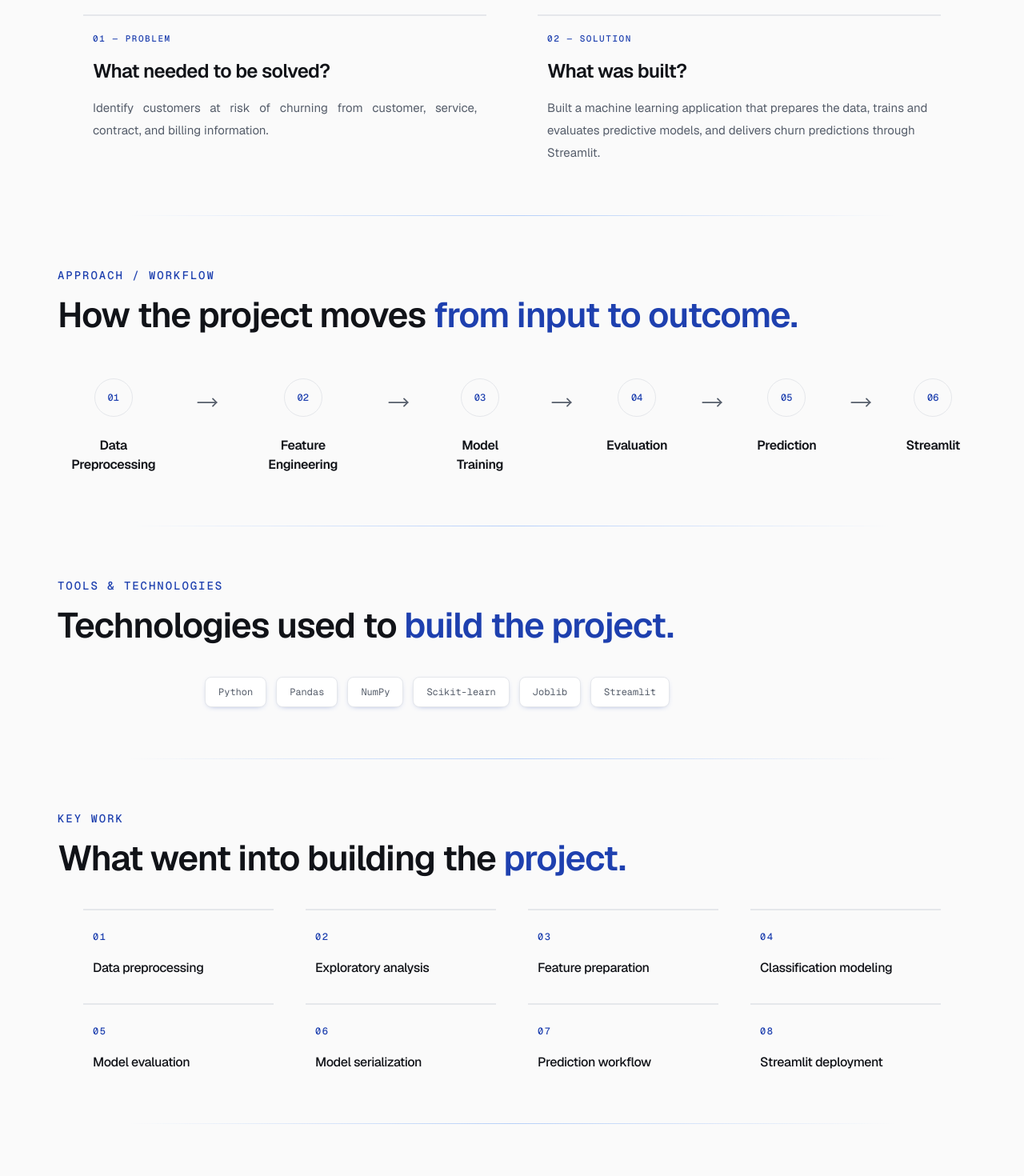
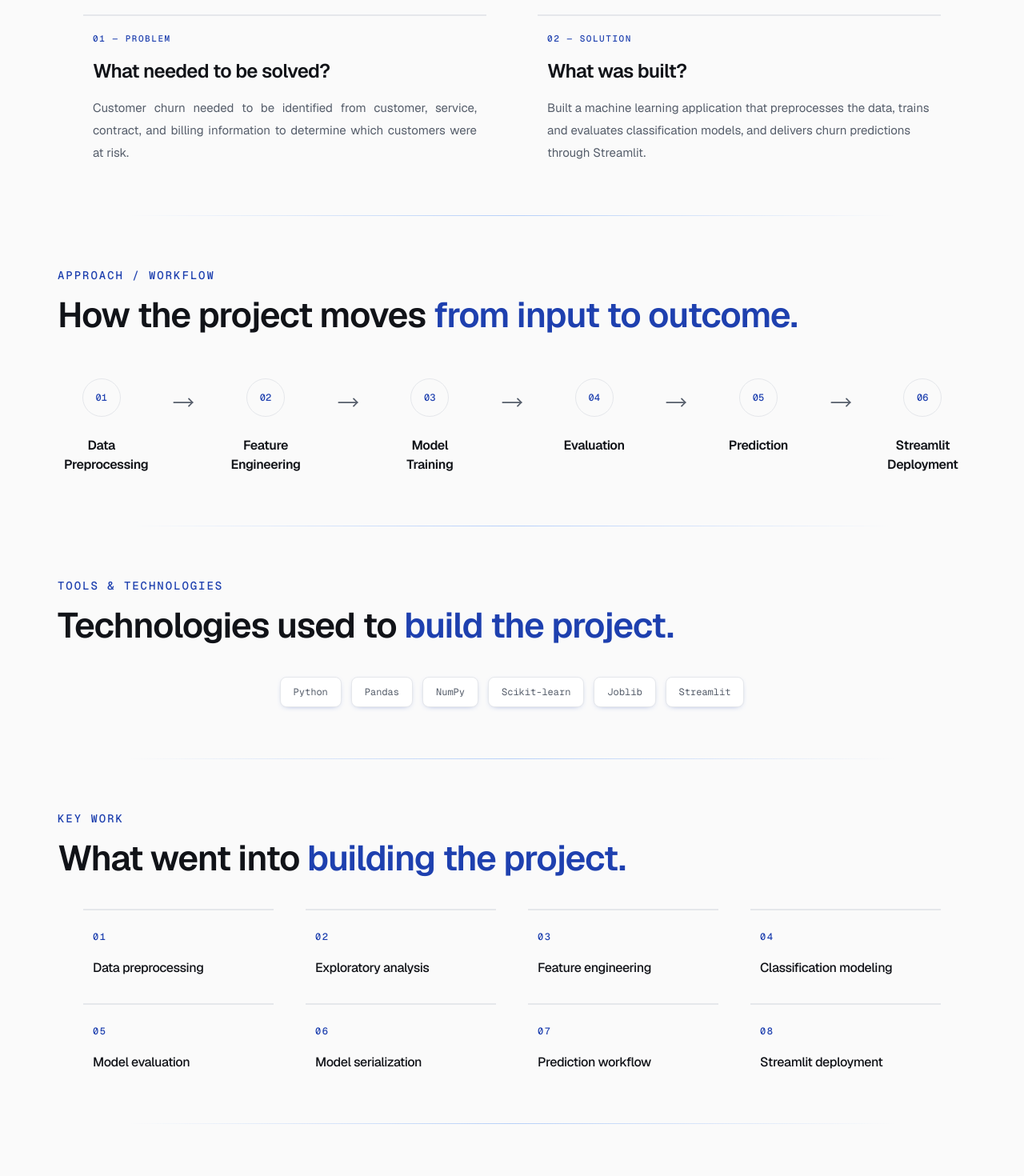
Before and after one commit to abdulrehmanml/ai-ml-portfolio, a Next.js app: page /projects/customer-churn-prediction in a window 1280 px wide. Shown: the part 680-2150 px from the top of the page at 80% size. Built offline with nearby package versions, Linux system fonts and the light colour scheme.

Commit message:
Polish project pages and workflow layout

```diff
--- a/src/app/not-found.tsx
+++ b/src/app/not-found.tsx
@@ -20,38 +20,26 @@ export default function NotFound() {
                 </div>
 
                 <p className="mt-6 font-mono text-sm font-medium uppercase tracking-[0.14em] text-primary">
-                  404
+                  404 — Page Not Found
                 </p>
 
                 <h1 className="mt-4 text-3xl font-semibold leading-[1.08] tracking-tight min-[560px]:text-[40px] lg:text-[56px] lg:leading-[1.05]">
-                  This page doesn&apos;t exist.
+                  The page you&apos;re looking for isn&apos;t available.
                 </h1>
 
                 <p className="mt-4 w-full max-w-xl text-sm leading-6 text-muted-foreground min-[560px]:max-w-3xl min-[560px]:text-base lg:max-w-3xl lg:text-[15px]">
-                  The page you&apos;re looking for may have been moved, removed, or never existed in the first place.
+                  The page may have been moved, removed, or the address may be incorrect.
                 </p>
 
-                <div className="mt-8 flex w-full flex-col items-center justify-center gap-3 min-[560px]:flex-row">
-                  <Link
-                    href="/"
-                    className="group inline-flex h-11 w-full items-center justify-center gap-2 rounded-[10px] bg-primary px-5 text-sm font-medium text-primary-foreground transition-all duration-200 hover:-translate-y-0.5 hover:bg-primary/80 hover:shadow-[0_8px_24px_-8px_var(--primary)] active:translate-y-0 focus-visible:outline-none focus-visible:ring-2 focus-visible:ring-ring focus-visible:ring-offset-2 min-[560px]:w-fit"
-                  >
-                    <ArrowLeft
-                      className="size-4 transition-transform duration-200 group-hover:-translate-x-1"
-                      aria-hidden="true"
-                    />
+                <div className="mt-8 flex w-full flex-row items-center justify-center gap-3">
+                  <Link href="/" className="group inline-flex h-11 w-fit max-w-full items-center justify-center gap-2 rounded-[10px] bg-primary px-5 text-sm font-medium text-primary-foreground transition-all duration-200 hover:-translate-y-0.5 hover:bg-primary/80 hover:shadow-[0_8px_24px_-8px_var(--primary)] active:translate-y-0 focus-visible:outline-none focus-visible:ring-2 focus-visible:ring-ring focus-visible:ring-offset-2">
+                    <ArrowLeft className="size-4 transition-transform duration-200 group-hover:-translate-x-1" aria-hidden="true"/>
                     Back Home
                   </Link>
 
-                  <Link
-                    href="/under-construction"
-                    className="group inline-flex h-11 w-full items-center justify-center gap-2 rounded-[10px] border border-border bg-card px-5 text-sm font-medium text-foreground transition-all duration-200 hover:-translate-y-0.5 hover:border-primary/40 hover:bg-primary/5 hover:shadow-[0_4px_18px_-10px_var(--primary)] active:translate-y-0 focus-visible:outline-none focus-visible:ring-2 focus-visible:ring-ring focus-visible:ring-offset-2 min-[560px]:w-fit"
-                  >
+                  <Link href="/projects" className="group inline-flex h-11 w-fit max-w-full items-center justify-center gap-2 rounded-[10px] border border-border bg-card px-5 text-sm font-medium text-foreground transition-all duration-200 hover:-translate-y-0.5 hover:border-primary/40 hover:bg-primary/5 hover:shadow-[0_4px_18px_-10px_var(--primary)] active:translate-y-0 focus-visible:outline-none focus-visible:ring-2 focus-visible:ring-ring focus-visible:ring-offset-2">
                     View Projects
-                    <ArrowRight
-                      className="size-4 transition-transform duration-200 group-hover:translate-x-1"
-                      aria-hidden="true"
-                    />
+                    <ArrowRight className="size-4 transition-transform duration-200 group-hover:translate-x-1" aria-hidden="true"/>
                   </Link>
                 </div>
               </div>
--- a/src/app/under-construction/page.tsx
+++ b/src/app/under-construction/page.tsx
@@ -24,34 +24,22 @@ export default function UnderConstruction() {
                 </p>
 
                 <h1 className="mt-4 text-3xl font-semibold leading-[1.08] tracking-tight min-[560px]:text-[40px] lg:text-[56px] lg:leading-[1.05]">
-                  This page is under construction.
+                  This section is being prepared.
                 </h1>
 
                 <p className="mt-4 w-full max-w-xl text-sm leading-6 text-muted-foreground min-[560px]:max-w-3xl min-[560px]:text-base lg:max-w-3xl lg:text-[15px]">
-                  This part of the portfolio is currently being built. Check back soon for the completed experience.
+                  This section of the portfolio is not available yet. Please check back soon for the completed experience.
                 </p>
 
-                <div className="mt-8 flex w-full flex-col items-center justify-center gap-3 min-[560px]:flex-row">
-                  <Link
-                    href="/"
-                    className="group inline-flex h-11 w-full items-center justify-center gap-2 rounded-[10px] bg-primary px-5 text-sm font-medium text-primary-foreground transition-all duration-200 hover:-translate-y-0.5 hover:bg-primary/80 hover:shadow-[0_8px_24px_-8px_var(--primary)] active:translate-y-0 focus-visible:outline-none focus-visible:ring-2 focus-visible:ring-ring focus-visible:ring-offset-2 min-[560px]:w-fit"
-                  >
-                    <ArrowLeft
-                      className="size-4 transition-transform duration-200 group-hover:-translate-x-1"
-                      aria-hidden="true"
-                    />
+                <div className="mt-8 flex w-full flex-row items-center justify-center gap-3">
+                  <Link href="/" className="group inline-flex h-11 w-fit max-w-full items-center justify-center gap-2 rounded-[10px] bg-primary px-5 text-sm font-medium text-primary-foreground transition-all duration-200 hover:-translate-y-0.5 hover:bg-primary/80 hover:shadow-[0_8px_24px_-8px_var(--primary)] active:translate-y-0 focus-visible:outline-none focus-visible:ring-2 focus-visible:ring-ring focus-visible:ring-offset-2">
+                    <ArrowLeft className="size-4 transition-transform duration-200 group-hover:-translate-x-1" aria-hidden="true"/>
                     Back Home
                   </Link>
 
-                  <Link
-                    href="/under-construction"
-                    className="group inline-flex h-11 w-full items-center justify-center gap-2 rounded-[10px] border border-border bg-card px-5 text-sm font-medium text-foreground transition-all duration-200 hover:-translate-y-0.5 hover:border-primary/40 hover:bg-primary/5 hover:shadow-[0_4px_18px_-10px_var(--primary)] active:translate-y-0 focus-visible:outline-none focus-visible:ring-2 focus-visible:ring-ring focus-visible:ring-offset-2 min-[560px]:w-fit"
-                  >
+                  <Link href="/projects" className="group inline-flex h-11 w-fit max-w-full items-center justify-center gap-2 rounded-[10px] border border-border bg-card px-5 text-sm font-medium text-foreground transition-all duration-200 hover:-translate-y-0.5 hover:border-primary/40 hover:bg-primary/5 hover:shadow-[0_4px_18px_-10px_var(--primary)] active:translate-y-0 focus-visible:outline-none focus-visible:ring-2 focus-visible:ring-ring focus-visible:ring-offset-2">
                     View Projects
-                    <ArrowRight
-                      className="size-4 transition-transform duration-200 group-hover:translate-x-1"
-                      aria-hidden="true"
-                    />
+                    <ArrowRight className="size-4 transition-transform duration-200 group-hover:translate-x-1" aria-hidden="true"/>
                   </Link>
                 </div>
               </div>
--- a/src/components/projects/project-page.tsx
+++ b/src/components/projects/project-page.tsx
@@ -148,12 +148,13 @@ export function ProjectPage({ project }: ProjectPageProps) {
             </FadeIn>
 
             {/* Desktop workflow */}
-            <div className="mt-14 hidden lg:flex lg:items-start lg:gap-4">
+            <div className="mx-auto mt-14 hidden w-full max-w-6xl lg:flex lg:items-start lg:gap-4">
               {project.workflow.map((step, index) => (
                 <React.Fragment key={`${step}-${index}`}>
                   {/* Workflow step */}
+                  <div className="min-w-0 flex-1">
                     <SlideUp>
-                    <div className="group min-w-0 flex-1 text-center transition-transform duration-300 hover:-translate-y-1">
+                      <div className="group w-full text-center transition-transform duration-300 hover:-translate-y-1">
                         {/* Node */}
                         <div className="flex justify-center">
                           <div className="flex size-12 items-center justify-center rounded-full border border-border bg-background font-mono text-xs font-medium text-primary transition-all duration-300 group-hover:border-primary group-hover:bg-primary/10 group-hover:shadow-[0_0_20px_-8px_var(--primary)]">
@@ -167,11 +168,18 @@ export function ProjectPage({ project }: ProjectPageProps) {
                         </h3>
                       </div>
                     </SlideUp>
+                  </div>
 
                   {/* Desktop arrow */}
                   {index < project.workflow.length - 1 && (
-                    <div className="flex w-12 shrink-0 items-center justify-center pt-4 xl:w-16" aria-hidden="true">
-                      <MoveRight className="h-7 w-14 text-muted-foreground transition-all duration-300 hover:translate-x-1 hover:text-primary" strokeWidth={1.5} />
+                    <div
+                      className="flex w-12 shrink-0 items-center justify-center pt-4 xl:w-16"
+                      aria-hidden="true"
+                    >
+                      <MoveRight
+                        className="h-7 w-14 text-muted-foreground transition-all duration-300 hover:translate-x-1 hover:text-primary"
+                        strokeWidth={1.5}
+                      />
                     </div>
                   )}
                 </React.Fragment>
@@ -231,7 +239,7 @@ export function ProjectPage({ project }: ProjectPageProps) {
             </FadeIn>
               <SlideUp>
                 <div className="mx-auto mt-10 w-full max-w-3xl px-4 min-[560px]:px-6 lg:px-0">
-                  <div className="flex flex-wrap justify-center gap-3 lg:justify-start">
+                  <div className="flex flex-wrap justify-center gap-3">
                     {project.technologies.map((technology) => (
                       <span key={technology} className="rounded-lg border border-border bg-card px-4 py-2.5 font-mono text-xs text-muted-foreground shadow-[0_2px_8px_-6px_var(--primary)] transition-colors duration-200 hover:border-primary/40 hover:text-primary">
                         {technology}
@@ -256,8 +264,8 @@ export function ProjectPage({ project }: ProjectPageProps) {
                 </p>
 
                 <h2 className="mt-4 max-w-5xl text-3xl font-semibold leading-[1.08] tracking-tight min-[560px]:text-[40px] lg:text-[44px]">
-                  What went into building the{" "}
-                  <span className="text-primary">project.</span>
+                  What went into{" "}
+                  <span className="text-primary">building the project.</span>
                 </h2>
               </div>
             </FadeIn>
@@ -286,18 +294,18 @@ export function ProjectPage({ project }: ProjectPageProps) {
           aria-hidden="true"
         />
 
-        {/* Screenshots / Demo */}
+        {/* Project Preview */}
         <Section id="project-preview">
           <Container>
             <FadeIn>
               <div className="w-full">
                 <p className="font-mono text-sm font-medium uppercase tracking-[0.14em] text-primary">
-                  Screenshots / Demo
+                  Project Preview
                 </p>
 
                 <h2 className="mt-4 max-w-5xl text-3xl font-semibold leading-[1.08] tracking-tight min-[560px]:text-[40px] lg:text-[44px]">
                   A closer look{" "}
-                  <span className="text-primary">at the project.</span>
+                  <span className="text-primary">at the application.</span>
                 </h2>
               </div>
             </FadeIn>
@@ -334,20 +342,20 @@ export function ProjectPage({ project }: ProjectPageProps) {
                 </p>
 
                 <h2 className="mt-4 text-3xl font-semibold leading-[1.08] tracking-tight min-[560px]:text-[40px] lg:text-[44px]">
-                  Explore the project.
+                  Explore the source code and live application.
                 </h2>
               </div>
             </FadeIn>
             <div className="mt-8 grid w-fit gap-x-4 gap-y-6 min-[560px]:grid-cols-2">
               <SlideUp>
-                <a href={project.githubUrl} target="_blank" rel="noopener noreferrer" className="group block w-48 border-t border-border py-4 pl-3 transition-colors duration-200 hover:border-primary">
+                <a href={project.githubUrl} target="_blank" rel="noopener noreferrer" className="group block w-48 border-t-2 border-border/80 py-4 pl-3 transition-colors duration-200 hover:border-primary">
                   <div className="inline-flex items-center">
                     <div>
                       <p className="font-mono text-xs font-medium uppercase tracking-[0.12em] text-primary transition-colors duration-200 group-hover:text-primary">
                         Repository
                       </p>
                       <h3 className="mt-2 text-base font-semibold tracking-tight text-foreground transition-colors duration-200 group-hover:text-primary">
-                        View on GitHub
+                        View Repository
                       </h3>
                     </div>
                     <ArrowUpRight
@@ -364,7 +372,7 @@ export function ProjectPage({ project }: ProjectPageProps) {
                     href={project.liveDemoUrl}
                     target="_blank"
                     rel="noopener noreferrer"
-                    className="group block w-48 border-t border-border py-4 pl-3 transition-colors duration-200 hover:border-primary"
+                    className="group block w-48 border-t-2 border-border/80 py-4 pl-3 transition-colors duration-200 hover:border-primary"
                   >
                     <div className="inline-flex items-center">
                       <div>
@@ -372,7 +380,7 @@ export function ProjectPage({ project }: ProjectPageProps) {
                           Live Application
                         </p>
                         <h3 className="mt-2 text-base font-semibold tracking-tight text-foreground transition-colors duration-200 group-hover:text-primary">
-                          Open Live Demo
+                          Open Application
                         </h3>
                       </div>
                       <ArrowUpRight className="ml-1 size-5 shrink-0 text-muted-foreground transition-all duration-200 group-hover:-translate-y-0.5 group-hover:translate-x-0.5 group-hover:text-primary" strokeWidth={1.7}
--- a/src/data/projects.ts
+++ b/src/data/projects.ts
@@ -8,21 +8,21 @@ export const projects: Project[] = [
     description:
       "A machine learning application that estimates customer churn likelihood from customer, service, contract, and billing information.",
     problem:
-      "Identify customers at risk of churning from customer, service, contract, and billing information.",
+      "Customer churn needed to be identified from customer, service, contract, and billing information to determine which customers were at risk.",
     solution:
-      "Built a machine learning application that prepares the data, trains and evaluates predictive models, and delivers churn predictions through Streamlit.",
+      "Built a machine learning application that preprocesses the data, trains and evaluates classification models, and delivers churn predictions through Streamlit.",
     workflow: [
       "Data Preprocessing",
       "Feature Engineering",
       "Model Training",
       "Evaluation",
       "Prediction",
-      "Streamlit",
+      "Streamlit Deployment",
     ],
     keyWork: [
       "Data preprocessing",
       "Exploratory analysis",
-      "Feature preparation",
+      "Feature engineering",
       "Classification modeling",
       "Model evaluation",
       "Model serialization",
@@ -44,31 +44,64 @@ export const projects: Project[] = [
   },
 
   {
+    slug: "sentiment-analysis",
+    title: "Sentiment Analysis App",
+    category: "NLP",
+    description:
+      "A three-class sentiment analysis application that classifies text into positive, negative, and neutral sentiment using NLP and machine learning.",
+    problem:
+      "The goal was to classify social-media text into positive, negative, and neutral sentiment for clearer understanding of text feedback.",
+    solution:
+      "Built a three-class NLP application that preprocesses text, extracts TF-IDF features, evaluates classification models, and delivers predictions through Streamlit.",
+    workflow: [
+      "Text Preprocessing",
+      "TF-IDF",
+      "Model Training",
+      "Evaluation",
+      "Streamlit Deployment",
+    ],
+    keyWork: [
+      "Text preprocessing",
+      "Data preparation",
+      "TF-IDF feature extraction",
+      "Sentiment classification",
+      "Model evaluation",
+      "Prediction workflow",
+      "Streamlit deployment",
+    ],
+    technologies: ["Python", "Scikit-learn", "TF-IDF", "NLP", "Streamlit"],
+    image: "/images/projects/sentiment-analysis.png",
+    href: "/projects/sentiment-analysis",
+    githubUrl: "https://github.com/abdulrehmanml/sentiment-analysis-system",
+    liveDemoUrl: "https://sentiment-analysis-system-nlp.streamlit.app/",
+  },
+
+  {
     slug: "agrofarm-ai",
     title: "AgroFarm AI",
     category: "Generative AI",
     description:
       "A RAG-based agriculture advisor that retrieves relevant knowledge and generates context-aware responses through a Streamlit application.",
     problem:
-      "Provide agricultural guidance using relevant domain knowledge while keeping responses specific to the user's context.",
+      "The goal was to provide agricultural guidance using relevant domain knowledge while keeping responses specific to the user's context.",
     solution:
-      "Built a RAG-based agronomy assistant that retrieves relevant knowledge and generates context-aware responses through a Streamlit application.",
+      "built a RAG-based agronomy assistant that retrieves relevant knowledge and generates context-aware responses through a Streamlit application.",
     workflow: [
       "Knowledge Preparation",
       "Information Retrieval",
-      "Relevant Agronomy Context",
-      "Gemini Generation",
+      "Context Assembly",
+      "Response Generation",
       "Streamlit Application",
     ],
     keyWork: [
       "Knowledge preparation",
       "Text processing",
+      "Vector storage",
       "Information retrieval",
-      "Vector storage",
-      "Context retrieval",
+      "Context assembly",
       "LLM integration",
       "RAG pipeline",
-      "Streamlit application development",
+      "Streamlit application",
     ],
     technologies: [
       "Python",
@@ -82,37 +115,4 @@ export const projects: Project[] = [
     githubUrl: "https://github.com/abdulrehmanml/agrofarm-ai",
     liveDemoUrl: "https://agrofarm-ai.streamlit.app/",
   },
-
-  {
-    slug: "sentiment-analysis",
-    title: "Sentiment Analysis App",
-    category: "NLP",
-    description:
-      "A three-class sentiment analysis application that classifies text into positive, negative, and neutral sentiment using NLP and machine learning.",
-    problem:
-      "Classify social-media text into positive, negative, or neutral sentiment.",
-    solution:
-      "Built a three-class NLP system using text preprocessing, TF-IDF features, machine learning, evaluation, and Streamlit deployment.",
-    workflow: [
-      "Text Preprocessing",
-      "TF-IDF",
-      "Model Training",
-      "Evaluation",
-      "Streamlit Deployment",
-    ],
-    keyWork: [
-      "Text preprocessing",
-      "Data preparation",
-      "Feature extraction",
-      "Sentiment classification",
-      "Model evaluation",
-      "Application integration",
-      "Deployment",
-    ],
-    technologies: ["Python", "Scikit-learn", "TF-IDF", "NLP", "Streamlit"],
-    image: "/images/projects/sentiment-analysis.png",
-    href: "/projects/sentiment-analysis",
-    githubUrl: "https://github.com/abdulrehmanml/sentiment-analysis-system",
-    liveDemoUrl: "https://sentiment-analysis-system-nlp.streamlit.app/",
-  },
 ]
```
Also changed, not shown: src/app/projects/page.tsx (+2 -8 lines). Lines whose indentation alone changed are shown as unchanged.
